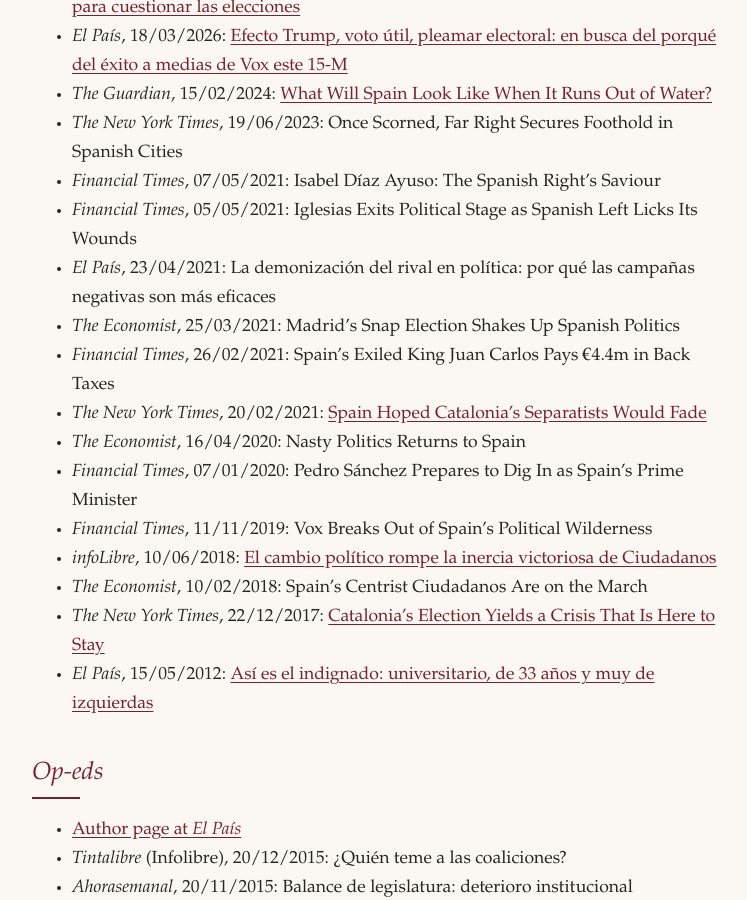
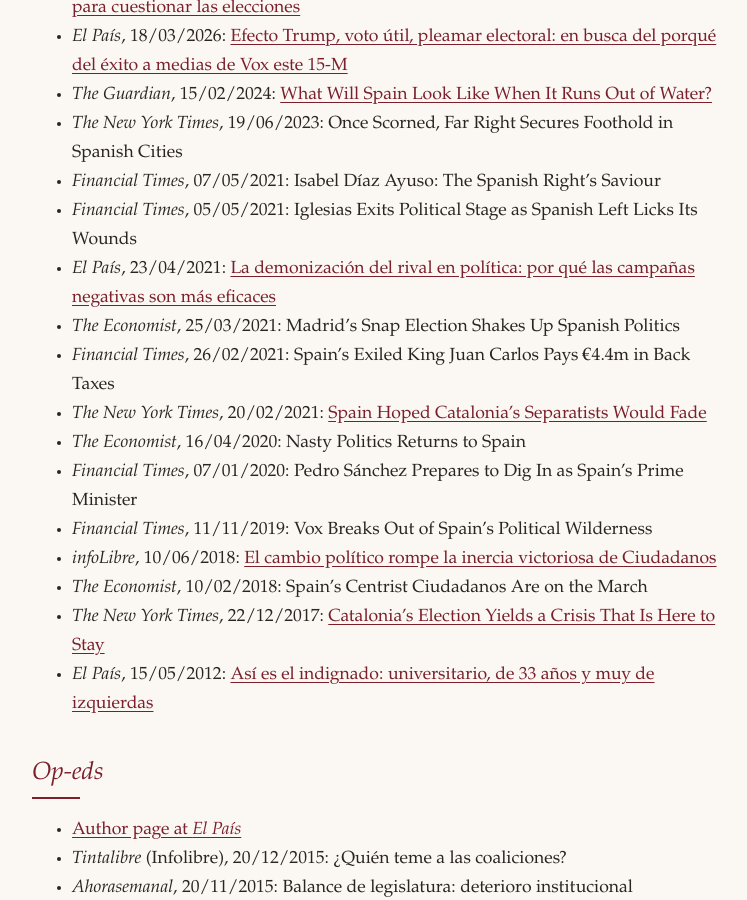
Before and after one commit to sandraleonalfonso/Sandra-Leon, a Jekyll site: the page built from engagement.md, in a window 1280 px wide and 900 px high, scrolled down 1869 px. Shown: the whole window, without its empty margins (260-1007 px from the left). Built offline with Jekyll 4.4.1, drawn with Linux system fonts in a browser that asks for light colours; part of the change alters nothing that is shown.

```diff
--- a/engagement.md
+++ b/engagement.md
@@ -58,7 +58,7 @@ Quoted in:
 - *The New York Times*, 19/06/2023: Once Scorned, Far Right Secures Foothold in Spanish Cities
 - *Financial Times*, 07/05/2021: Isabel Díaz Ayuso: The Spanish Right's Saviour
 - *Financial Times*, 05/05/2021: Iglesias Exits Political Stage as Spanish Left Licks Its Wounds
-- *El País*, 23/04/2021: La demonización del rival en política: por qué las campañas negativas son más eficaces
+- *El País*, 23/04/2021: [La demonización del rival en política: por qué las campañas negativas son más eficaces](https://elpais.com/ciencia/2021-04-23/la-demonizacion-del-rival-en-politica.html)
 - *The Economist*, 25/03/2021: Madrid's Snap Election Shakes Up Spanish Politics
 - *Financial Times*, 26/02/2021: Spain's Exiled King Juan Carlos Pays €4.4m in Back Taxes
 - *The New York Times*, 20/02/2021: [Spain Hoped Catalonia's Separatists Would Fade](https://www.nytimes.com/2021/02/19/world/europe/spain-catalonia-independence.html)
```
